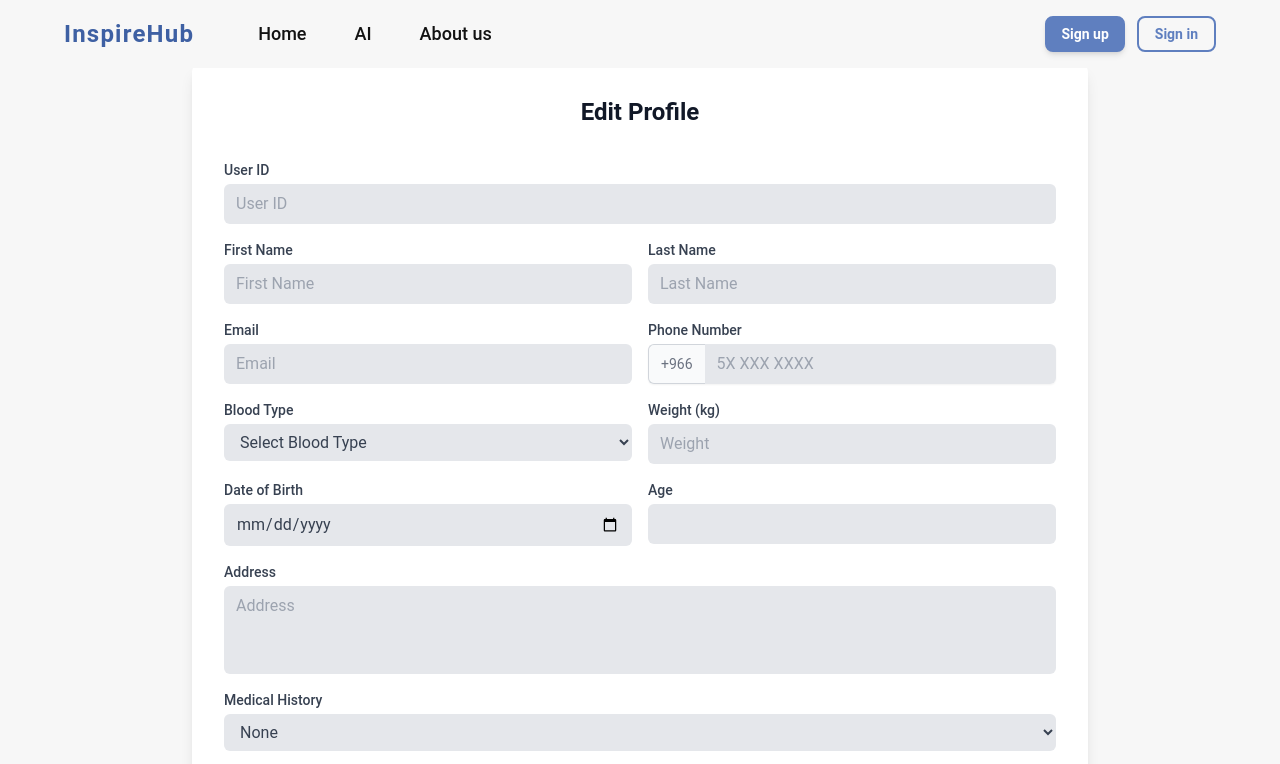
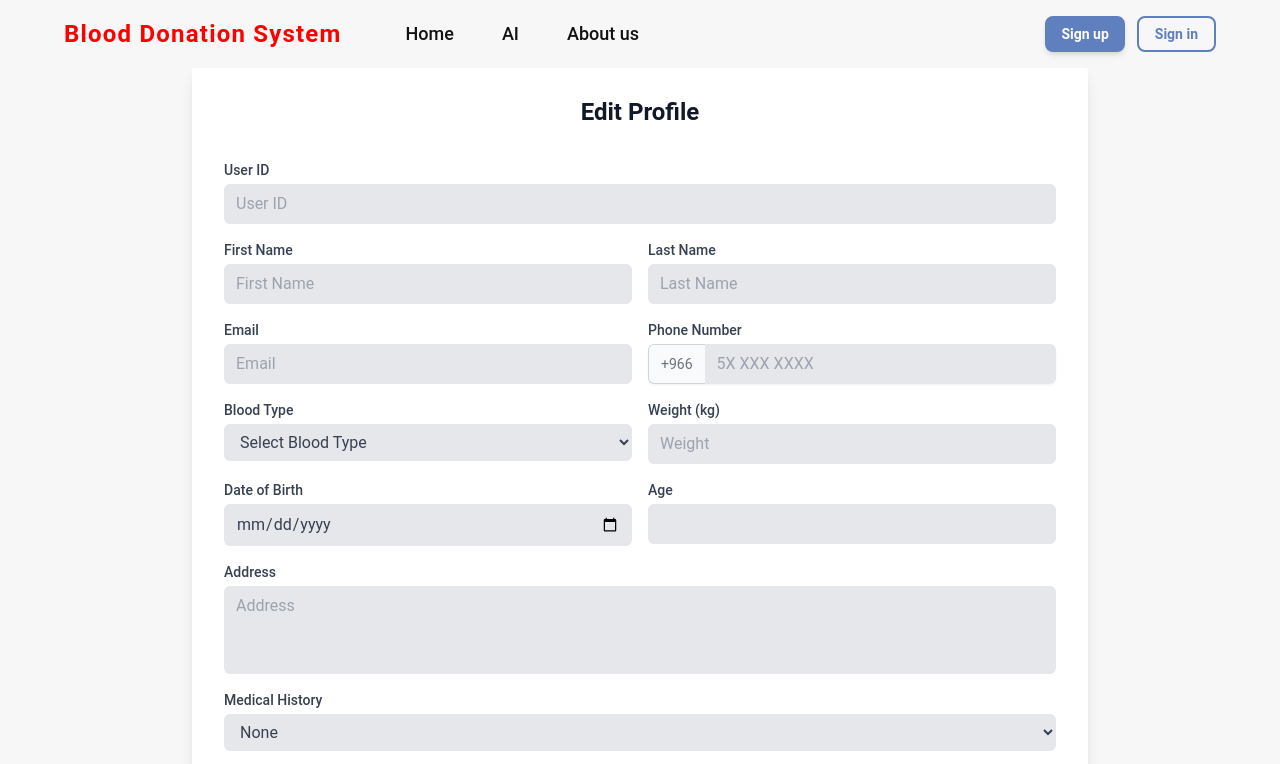
Before and after one commit to NawafSD/BloodDonationSystem, an Astro site: page /EditProfilePage in a window 1280 px wide. Shown: the top 764 px of the page. Built offline with nearby package versions, Linux system fonts and the light colour scheme; Astro itself is replaced by a stand-in of ours.

Commit message:
DO some changes in the nav

```diff
--- a/src/components/nav.tsx
+++ b/src/components/nav.tsx
@@ -57,8 +57,8 @@ export default function Nav() {
   return (
     <nav className="fixed top-0 left-0 z-[1000] bg-[#f7f7f7] flex items-center justify-between w-full px-16 pt-4 pb-4 font-medium max-md:px-8 md:ml-0 lg:ml-0">
       <div className="flex items-center gap-16">
-        <h1 className="text-2xl font-bold tracking-wider text-[#3e60a3] transition duration-300 ease-in-out delay-150 font-nunito hover:-translate-y-1 hover:scale-110">
-          <a href="/">InspireHub</a>
+        <h1 className="text-2xl font-bold tracking-wider text-[red] transition duration-300 ease-in-out delay-150 font-nunito hover:-translate-y-1 hover:scale-110">
+          <a href="/">Blood Donation System</a>
         </h1>
         <motion.div
           animate={{ opacity: 1, y: 0 }}
```
